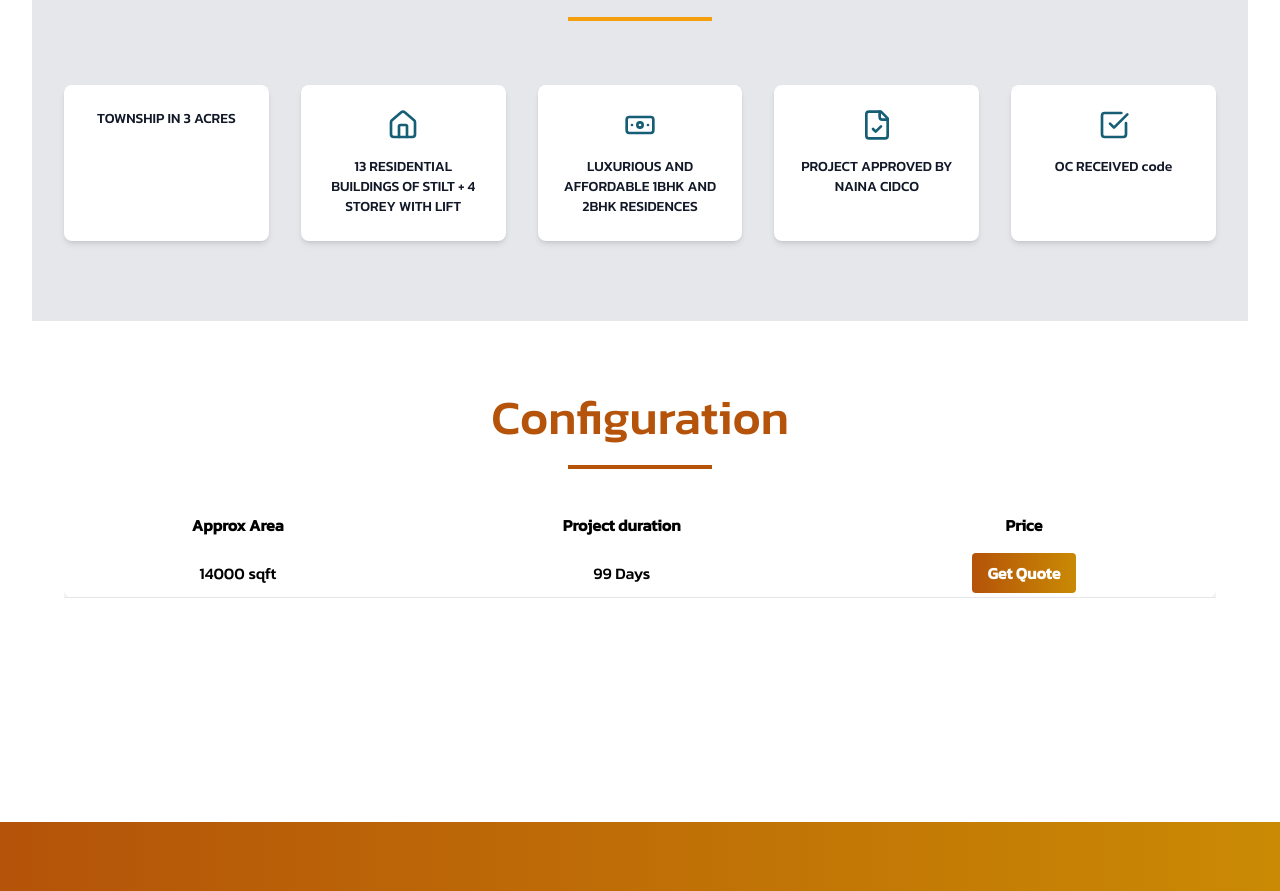
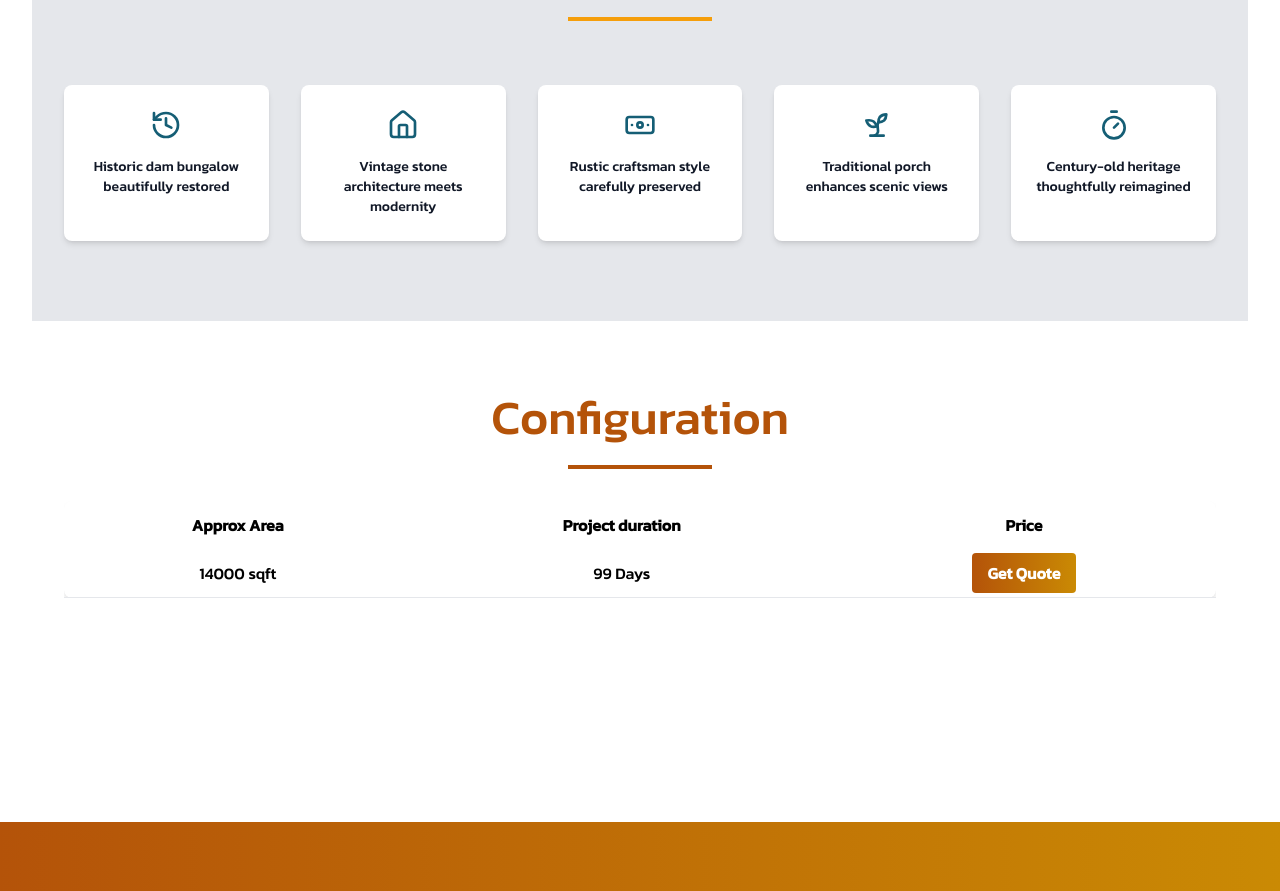
Before and after one commit to AkshayKalamkarr/supremeinfrastructure, a Next.js app: page /project/commercialprojects/project-1 in a window 1280 px wide. Shown: the part 2263-3154 px from the top of the page. Built offline with nearby package versions, Linux system fonts and the light colour scheme.

Commit message:
Mulshi IB data

```diff
--- a/app/project/commercialprojects/[slug]/page.jsx
+++ b/app/project/commercialprojects/[slug]/page.jsx
@@ -1,7 +1,7 @@
 import IFrameComponent from "@/components/IFrameComponent";
 import { Fence,FlipHorizontal, BetweenVerticalStart,Lightbulb,Armchair,Component,Wallpaper,Home,Activity, Banknote, FileCheck, CheckSquare,Dumbbell,Utensils,House,GraduationCap,
   LampCeiling,Library,Scale3D,Layers2,Waves,ShowerHead,Lamp,InspectionPanel ,Pickaxe,LampCeilingIcon,Columns2,Palette,Timer,Sticker,AudioLines,LogIn,Book,FlipHorizontal2,
-PanelBottom} from 'lucide-react';
+PanelBottom,History,Sprout} from 'lucide-react';
 import { projects, getProjectBySlug } from "../../../../data/commercialprojects";
 import Image from "next/image";
 import Link from "next/link";
@@ -55,6 +55,8 @@ export default function ProjectPage({ params }) {
     Book:Book,
     FlipHorizontal2:FlipHorizontal2,
     PanelBottom:PanelBottom,
+    History:History,
+    Sprout:Sprout,
 
   };
 
--- a/data/commercialprojects.js
+++ b/data/commercialprojects.js
@@ -9,11 +9,11 @@ export const projects = [
     tagLine: "Project information",
     reraNumber: "P52000011751",
     highlights: [
-      { icon: "Building2", description: "TOWNSHIP IN 3 ACRES" },
-      { icon: "Home", description: "13 RESIDENTIAL BUILDINGS OF STILT + 4 STOREY WITH LIFT" },
-      { icon: "Banknote", description: "LUXURIOUS AND AFFORDABLE 1BHK AND 2BHK RESIDENCES" },
-      { icon: "FileCheck", description: "PROJECT APPROVED BY NAINA CIDCO" },
-      { icon: "CheckSquare", description: "OC RECEIVED code" },
+      { icon: "History", description: "Historic dam bungalow beautifully restored" },
+      { icon: "House", description: "Vintage stone architecture meets modernity" },
+      { icon: "Banknote", description: "Rustic craftsman style carefully preserved" },
+      { icon: "Sprout", description: "Traditional porch enhances scenic views" },
+      { icon: "Timer", description: "Century-old heritage thoughtfully reimagined" },
     ],
     configuration: [
       { flat: "14000 sqft", carpet: "99 Days" },
```
